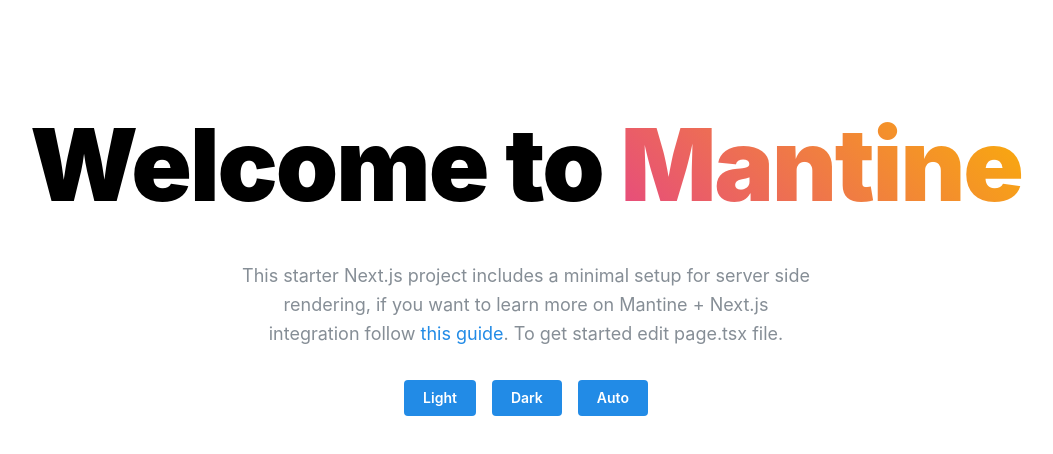
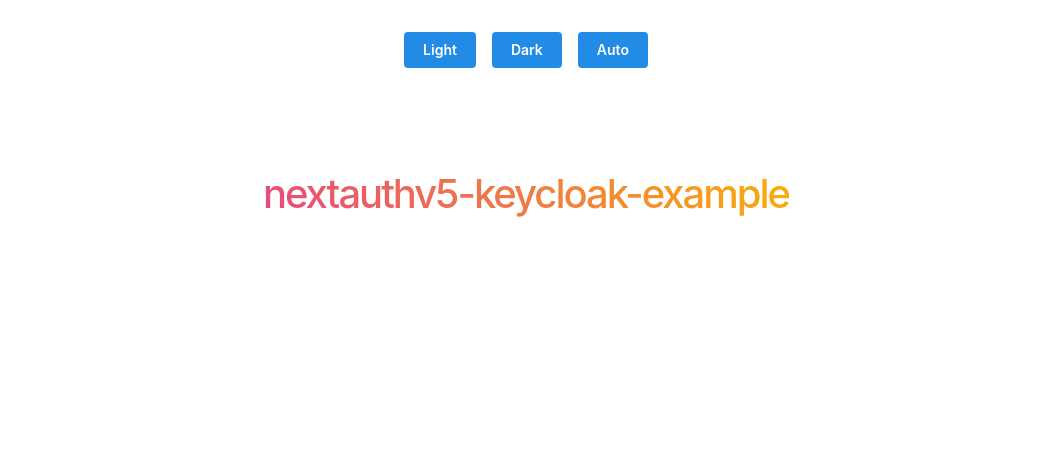
Before and after one commit to oleg-butko/nextauthv5-keycloak-example, a Next.js app: page / in a window 1280 px wide. Shown: the top 454 px of the page, without its empty margins (114-1167 px from the left). Built offline with nearby package versions, Linux system fonts and the light colour scheme.

Commit message:
change title

```diff
--- a/app/layout.tsx
+++ b/app/layout.tsx
@@ -5,8 +5,8 @@
 import { theme } from '../theme';
 
 export const metadata = {
-  title: 'Mantine Next.js template',
-  description: 'I am using Mantine with Next.js!',
+  title: 'nextauthv5-keycloak-example',
+  description: 'Next.js, Mantine, NextAuth.js, Keycloak',
 };
 
 export default function RootLayout({ children }: { children: any }) {
--- a/app/page.tsx
+++ b/app/page.tsx
@@ -4,8 +4,8 @@
 export default function HomePage() {
   return (
     <>
+      <ColorSchemeToggle />
       <Welcome />
-      <ColorSchemeToggle />
     </>
   );
 }
--- a/components/Welcome/Welcome.module.css
+++ b/components/Welcome/Welcome.module.css
@@ -1,7 +1,8 @@
+
 .title {
   color: light-dark(var(--mantine-color-black), var(--mantine-color-white));
-  font-size: rem(100px);
-  font-weight: 900;
+  font-size: rem(40px);
+  font-weight: 500;
   letter-spacing: rem(-2px);
 
   @media (max-width: $mantine-breakpoint-md) {
--- a/components/Welcome/Welcome.tsx
+++ b/components/Welcome/Welcome.tsx
@@ -1,23 +1,14 @@
-import { Anchor, Text, Title } from '@mantine/core';
+import { Text, Title } from '@mantine/core';
 import classes from './Welcome.module.css';
 
 export function Welcome() {
   return (
     <>
       <Title className={classes.title} ta="center" mt={100}>
-        Welcome to{' '}
         <Text inherit variant="gradient" component="span" gradient={{ from: 'pink', to: 'yellow' }}>
-          Mantine
+          nextauthv5-keycloak-example
         </Text>
       </Title>
-      <Text c="dimmed" ta="center" size="lg" maw={580} mx="auto" mt="xl">
-        This starter Next.js project includes a minimal setup for server side rendering, if you want
-        to learn more on Mantine + Next.js integration follow{' '}
-        <Anchor href="https://mantine.dev/guides/next/" size="lg">
-          this guide
-        </Anchor>
-        . To get started edit page.tsx file.
-      </Text>
     </>
   );
 }
```
